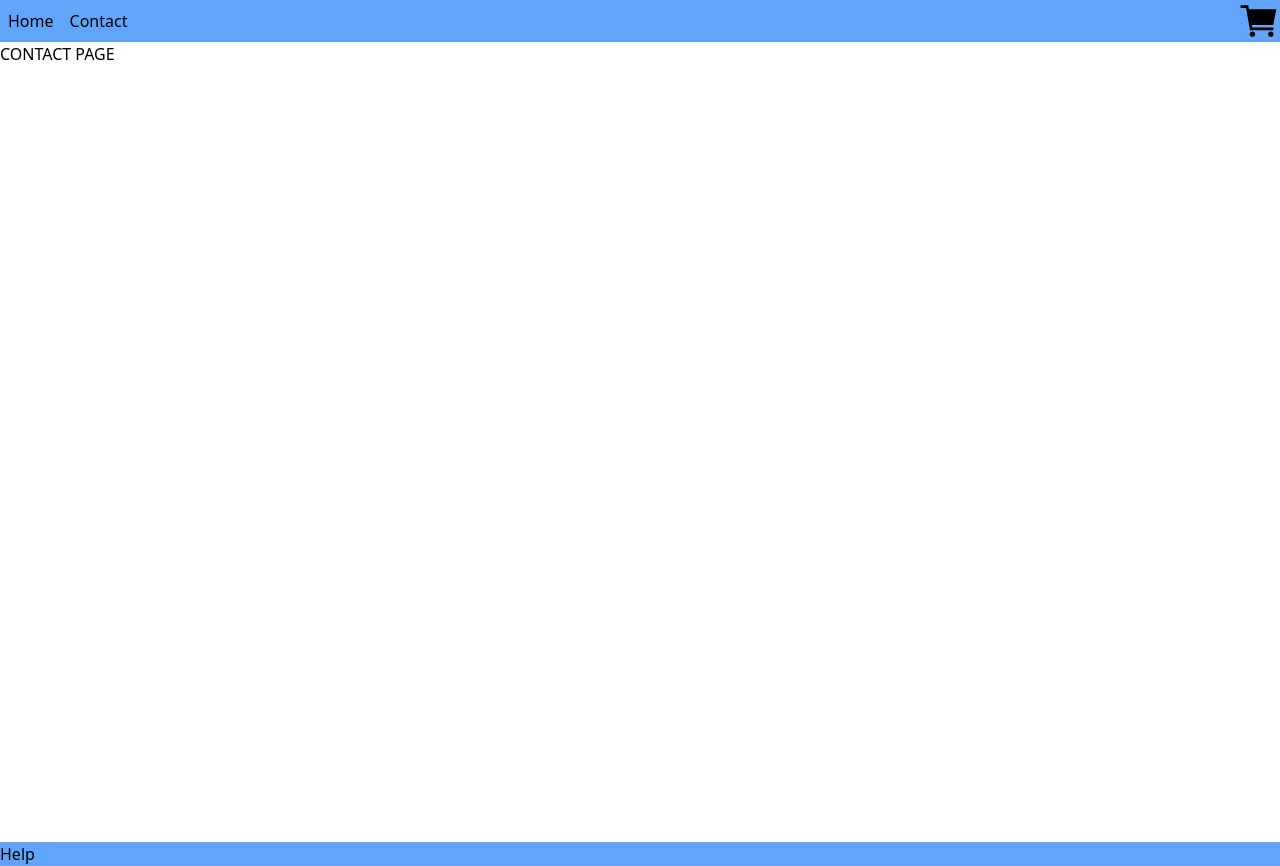
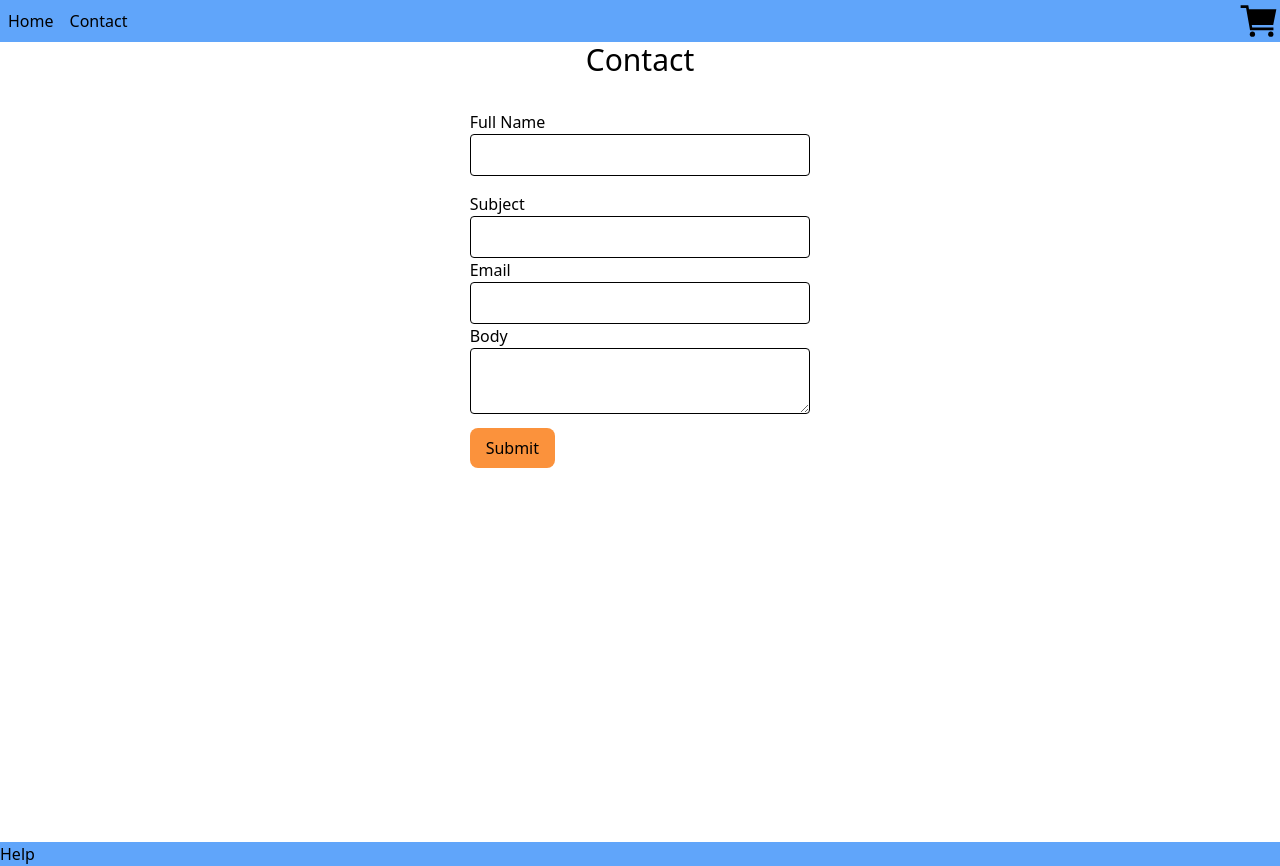
Before and after one commit to Bakek-lang/fef-ca, a React (Vite) app: page /contact in a window 1280 px wide. Built offline with nearby package versions, Linux system fonts and the light colour scheme.

Commit message:
contact page

```diff
--- a/src/pages/ContactPage.jsx
+++ b/src/pages/ContactPage.jsx
@@ -1,3 +1,111 @@
+import { useState } from "react";
+
 export default function ContactPage() {
-  return <div>CONTACT PAGE</div>;
+  const [formData, setFormData] = useState({
+    fullName: "",
+    subject: "",
+    email: "",
+    body: "",
+  });
+  const [errors, setErrors] = useState({});
+
+  function isValidEmail(email) {
+    return /\S+@\S+\.\S+/.test(email);
+  }
+
+  function handleChange(event) {
+    const { name, value } = event.target;
+    setFormData((prev) => ({
+      ...prev,
+      [name]: value,
+    }));
+  }
+
+  function validateForm() {
+    let newErrors = {};
+
+    if (formData.fullName.length < 3) {
+      newErrors.fullName = "Full name must be at least 3 characters";
+    }
+
+    if (formData.subject.length < 3) {
+      newErrors.subject = "Subject must be at least 3 characters";
+    }
+    if (!isValidEmail(formData.email)) {
+      newErrors.email = "Email must be valid";
+    }
+
+    if (formData.body.length < 3) {
+      newErrors.body = "Body must be at least 3 characters";
+    }
+
+    return newErrors;
+  }
+
+  function handleSubmit(event) {
+    event.preventDefault();
+    const formErrors = validateForm();
+    if (Object.keys(formErrors).length === 0) {
+      console.log("Form inputs: ", formData);
+    } else {
+      setErrors(formErrors);
+    }
+  }
+
+  return (
+    <div className="flex flex-col items-center">
+      <h1 className="text-3xl ">Contact</h1>
+      <form onSubmit={handleSubmit} className="max-w-xl py-8 px-4 ">
+        <div className="mb-4">
+          <label>Full Name</label>
+          <input
+            type="text"
+            name="fullName"
+            value={formData.fullName}
+            onChange={handleChange}
+            className="border rounded w-full py-2 px-4 border-black"
+          />
+          {errors.fullName && <p className="text-red-500">{errors.fullName}</p>}
+        </div>
+        <div>
+          <label>Subject</label>
+          <input
+            type="text"
+            name="subject"
+            value={formData.subject}
+            onChange={handleChange}
+            className="border rounded w-full py-2 px-4 border-black"
+          />
+          {errors.subject && <p className="text-red-500">{errors.subject}</p>}
+        </div>
+        <div>
+          <label>Email</label>
+          <input
+            type="email"
+            name="email"
+            value={formData.email}
+            onChange={handleChange}
+            className="border rounded w-full py-2 px-4 border-black"
+          />
+          {errors.email && <p className="text-red-500">{errors.email}</p>}
+        </div>
+        <div>
+          <label>Body</label>
+          <textarea
+            className="border rounded w-full py-2 px-4 border-black "
+            name="body"
+            value={formData.body}
+            onChange={handleChange}
+          />
+          {errors.body && <p className="text-red-500">{errors.body}</p>}
+        </div>
+        <button
+          className="bg-orange-400 rounded-lg py-2 px-4 mt-2"
+          type="submit"
+        >
+          Submit
+        </button>
+      </form>
+    </div>
+  );
 }
```
